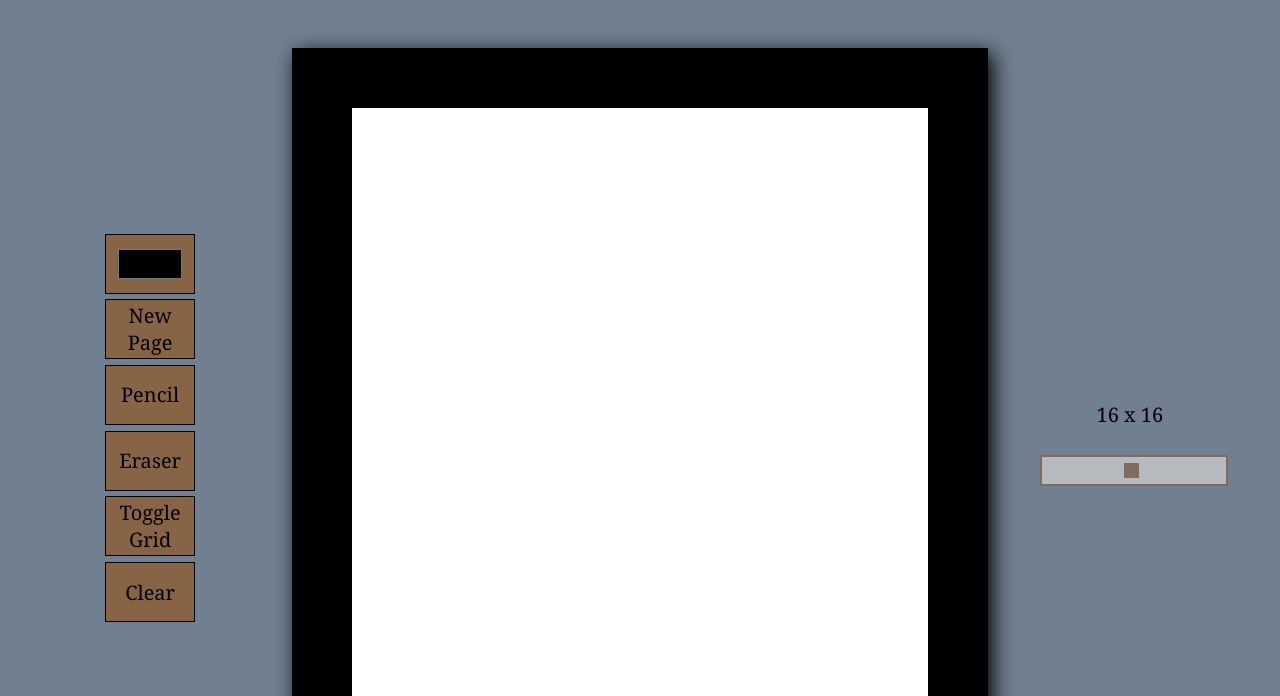
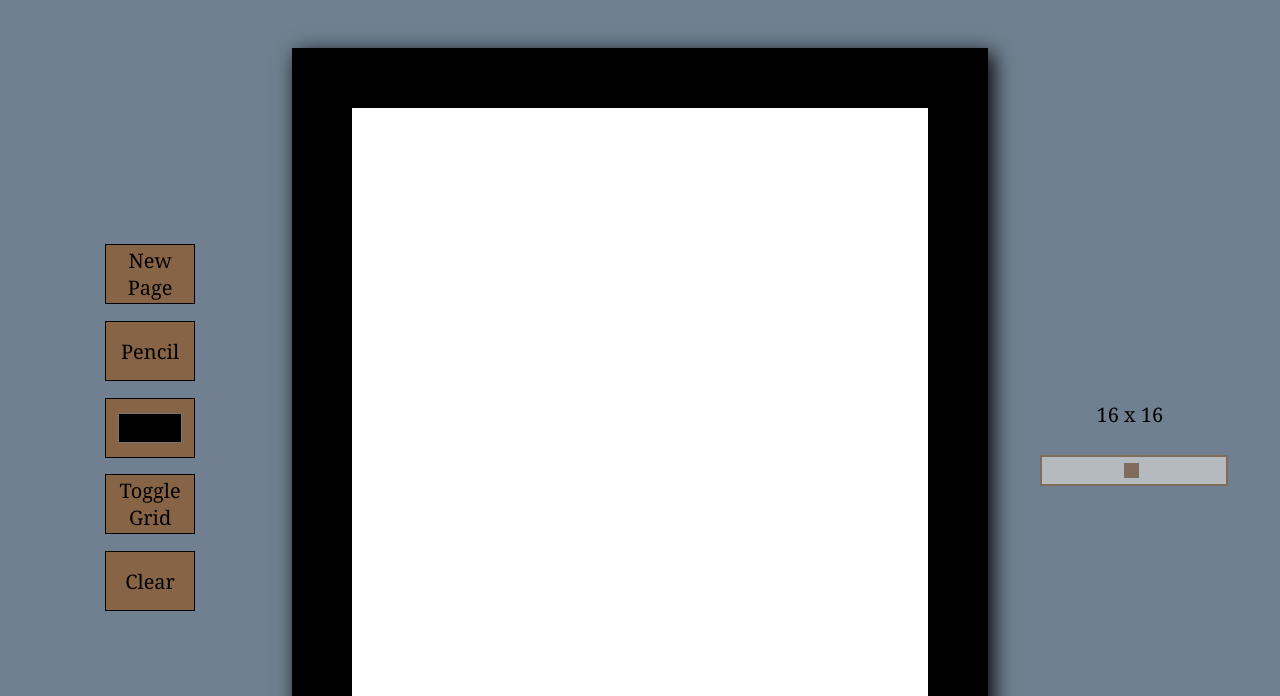
Before and after one commit to Ahmedmk11/Etch-a-Sketch, a plain HTML site: page index.html in a window 1280 px wide. Shown: the part 104-800 px from the top of the page. Drawn offline with Linux system fonts and the light colour scheme.

Commit message:
fixed bugs

```diff
--- a/index.html
+++ b/index.html
@@ -18,13 +18,11 @@
 
             <div id="settings-container">
 
+                <button class="buttons" id="new-btn" onclick="reloadGrid()">New Page</button>
+                <button class="buttons" id="pencil" onclick="drawButton()">Pencil</button>
                 <div id="circle">
                     <input id="color-wheel" type="color">
                 </div>
-
-                <button class="buttons" id="new-btn" onclick="reloadGrid()">New Page</button>
-                <button class="buttons" id="pencil" onclick="drawButton()">Pencil</button>
-                <button class="buttons" id="grid-eraser" onclick="eraser()">Eraser</button>
                 <button class="buttons" id="grid-lines">Toggle Grid</button>
                 <button class="buttons" id="clear-all" onclick="clearGrid()">Clear</button>
             </div>
--- a/scripts/script.js
+++ b/scripts/script.js
@@ -3,17 +3,11 @@ let currentSize = DEFAULT_SIZE;
 
 function drawButton(){
     drawBtn.classList.add('toggled-button');
-    if(ers.classList.contains('toggled-button')){
-        ers.classList.remove('toggled-button');
-    }
     gridContainer.addEventListener("mousedown", () => mouseEvent.mouseDown = true)
     gridContainer.addEventListener("mouseup", () => delete mouseEvent.mouseDown)
 }
 
 function canDraw() {
-    if (ers.classList.contains('toggled-button')){
-        return false;
-    }
     return mouseEvent.mouseDown;
 }
 
@@ -23,16 +17,6 @@ function draw(e){
     if (canDraw() && e.fromElement.classList.contains('can-draw')) {
       e.fromElement.setAttribute('style',`background: ${colorPicked}`)
     }
-}
-
-function eraser(){
-    ers.classList.add('toggled-button');
-    if(drawBtn.classList.contains('toggled-button')){
-        drawBtn.classList.remove('toggled-button');
-    }
-    gridArray.forEach(item => item.addEventListener("click", () => {
-        (item.setAttribute('style', 'background: white'))
-    }));
 }
 
 function clear(){
```
